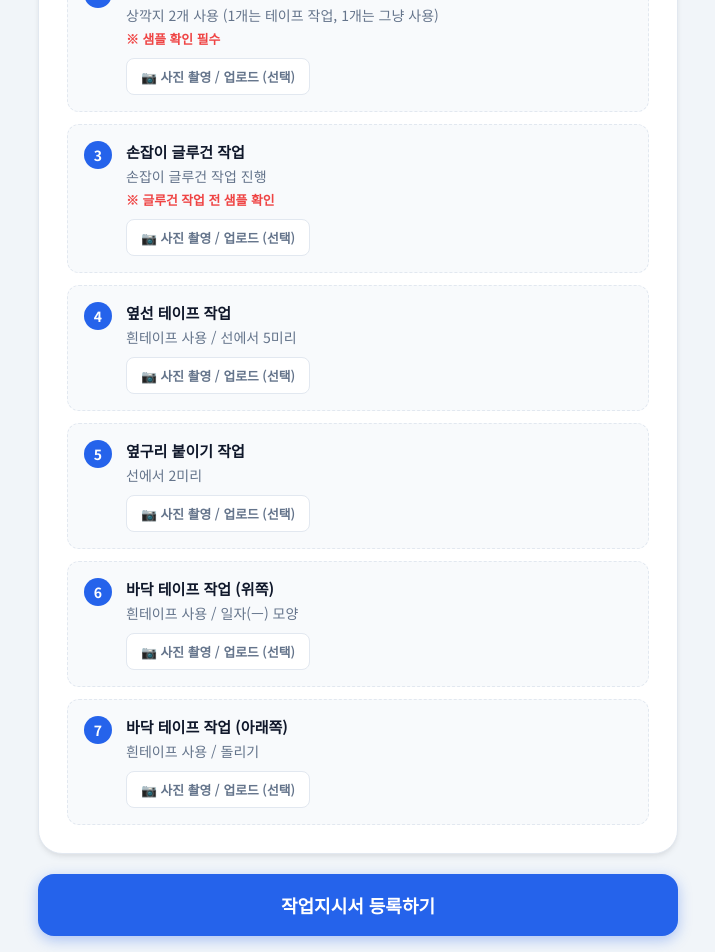
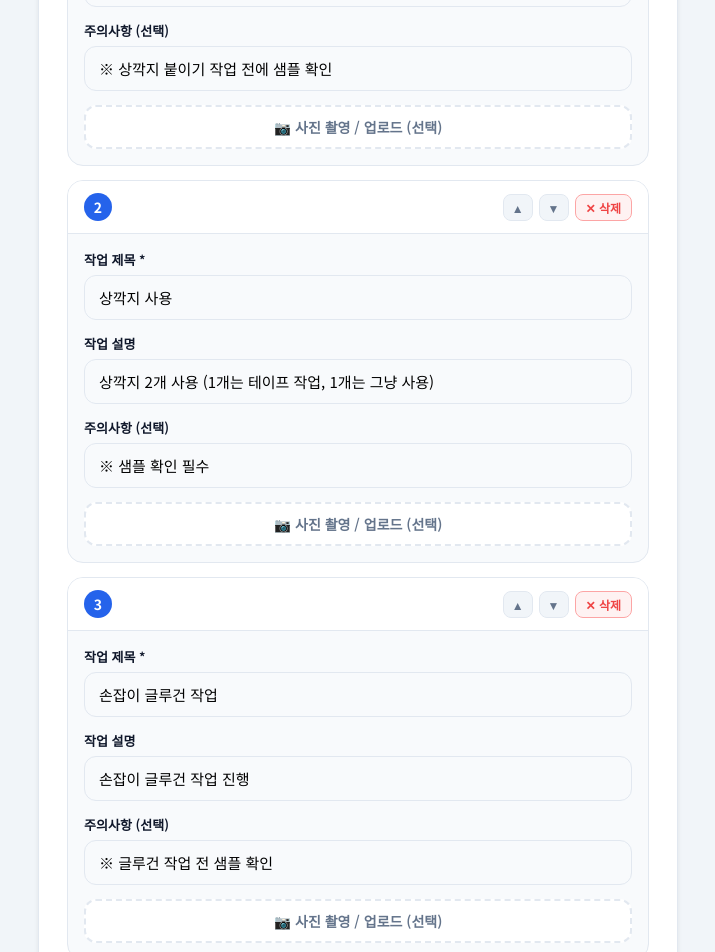
Before and after one commit to succor21k/task-app, a Next.js app: page /admin in a window 1280 px wide. Shown: the part 880-1832 px from the top of the page, without its empty margins (282-997 px from the left). Built offline with nearby package versions, Linux system fonts and the light colour scheme.

Commit message:
관리자: 항목 추가/삭제/편집 + 이미지 즉시 미리보기 추가

```diff
--- a/src/app/admin/admin.css
+++ b/src/app/admin/admin.css
@@ -4,129 +4,175 @@
   padding: 32px 20px 60px;
 }
 
-.admin-header {
-  margin-bottom: 28px;
-}
-.admin-header h1 {
-  font-size: 1.75rem; font-weight: 800;
-  color: var(--text-main); margin-bottom: 6px;
-}
+.admin-header { margin-bottom: 28px; }
+.admin-header h1 { font-size: 1.75rem; font-weight: 800; color: var(--text-main); margin-bottom: 6px; }
 .admin-header p { color: var(--text-muted); font-size: 0.9375rem; }
 
+/* Banners */
 .success-banner {
   background: #dcfce7; color: #15803d;
-  border: 1px solid #86efac;
-  border-radius: var(--radius-md);
-  padding: 16px 20px;
-  margin-bottom: 24px;
-  font-weight: 600;
-  display: flex; flex-direction: column; gap: 8px;
+  border: 1px solid #86efac; border-radius: var(--radius-md);
+  padding: 16px 20px; margin-bottom: 24px;
+  font-weight: 600; display: flex; flex-direction: column; gap: 8px;
 }
-.view-link {
-  color: var(--primary); font-weight: 700; text-decoration: none;
+.view-link { color: var(--primary); font-weight: 700; text-decoration: none; }
+.error-banner {
+  background: var(--danger-light); color: var(--danger);
+  border: 1px solid #fca5a5; border-radius: var(--radius-md);
+  padding: 16px 20px; margin-bottom: 24px; font-weight: 600;
 }
 
-.error-banner {
-  background: var(--danger-light); color: var(--danger);
-  border: 1px solid #fca5a5;
-  border-radius: var(--radius-md);
-  padding: 16px 20px;
-  margin-bottom: 24px;
-  font-weight: 600;
+/* Lightbox */
+.lightbox {
+  position: fixed; inset: 0; z-index: 200;
+  background: rgba(0,0,0,0.92);
+  display: flex; align-items: center; justify-content: center;
+  animation: fadeIn 0.2s ease;
+}
+.lightbox img { max-width: 95vw; max-height: 90vh; border-radius: var(--radius-md); object-fit: contain; }
+.lightbox-close {
+  position: absolute; top: 20px; right: 20px;
+  background: rgba(255,255,255,0.15); color: white; border: none;
+  width: 44px; height: 44px; border-radius: 50%;
+  font-size: 1.25rem; cursor: pointer;
 }
 
+/* Form */
 .admin-form { display: flex; flex-direction: column; gap: 20px; }
 
 .form-section {
-  background: white;
-  border-radius: var(--radius-xl);
-  padding: 28px;
-  box-shadow: var(--shadow-md);
+  background: white; border-radius: var(--radius-xl);
+  padding: 28px; box-shadow: var(--shadow-md);
   border: 1px solid var(--border);
 }
 .form-section h2 {
-  font-size: 1.125rem; font-weight: 700;
-  color: var(--primary);
-  margin-bottom: 20px;
-  padding-bottom: 12px;
+  font-size: 1.125rem; font-weight: 700; color: var(--primary);
+  margin-bottom: 20px; padding-bottom: 12px;
   border-bottom: 2px solid var(--primary-light);
 }
 .section-desc { font-size: 0.875rem; color: var(--text-muted); margin-bottom: 16px; margin-top: -12px; }
 
-.input-group { margin-bottom: 16px; }
+.input-group { margin-bottom: 14px; }
 .input-group:last-child { margin-bottom: 0; }
-.input-group label {
-  display: block; font-size: 0.875rem; font-weight: 600;
-  color: var(--text-main); margin-bottom: 8px;
-}
+.input-group label { display: block; font-size: 0.8125rem; font-weight: 600; color: var(--text-main); margin-bottom: 6px; }
 .input-group input[type="text"],
 .input-group textarea {
-  width: 100%; padding: 12px 16px;
-  border: 1.5px solid var(--border);
-  border-radius: var(--radius-md);
+  width: 100%; padding: 11px 14px;
+  border: 1.5px solid var(--border); border-radius: var(--radius-md);
   font-size: 0.9375rem; background: #f8fafc;
-  transition: border-color 0.2s, background 0.2s;
-  resize: vertical;
+  transition: border-color 0.2s, background 0.2s; resize: vertical;
 }
 .input-group input:focus, .input-group textarea:focus {
   outline: none; border-color: var(--primary); background: white;
 }
-
 .form-row { display: grid; grid-template-columns: 1fr 1fr; gap: 16px; }
 
 /* Task Cards */
 .task-input-card {
-  display: flex; gap: 14px; align-items: flex-start;
-  background: #f8fafc; border-radius: var(--radius-md);
-  padding: 16px; margin-bottom: 12px;
-  border: 1px dashed var(--border);
+  background: #f8fafc; border-radius: var(--radius-lg);
+  border: 1.5px solid var(--border); margin-bottom: 14px;
+  overflow: hidden; transition: box-shadow 0.2s;
 }
-.task-input-card:last-child { margin-bottom: 0; }
+.task-input-card:hover { box-shadow: var(--shadow-md); }
 
+.task-card-header {
+  display: flex; justify-content: space-between; align-items: center;
+  padding: 12px 16px; background: white;
+  border-bottom: 1px solid var(--border);
+}
 .task-num-badge {
-  width: 28px; height: 28px; flex-shrink: 0;
+  width: 28px; height: 28px;
   background: var(--primary); color: white;
-  border-radius: 50%; display: flex;
-  align-items: center; justify-content: center;
-  font-weight: 700; font-size: 0.875rem;
+  border-radius: 50%; display: flex; align-items: center;
+  justify-content: center; font-weight: 700; font-size: 0.875rem;
+  flex-shrink: 0;
 }
+.task-card-actions { display: flex; align-items: center; gap: 6px; }
 
-.task-fixed-content { flex: 1; }
-.task-fixed-title { font-weight: 700; font-size: 0.9375rem; color: var(--text-main); margin-bottom: 4px; }
-.task-fixed-desc { font-size: 0.875rem; color: var(--text-muted); }
-.task-fixed-warning { font-size: 0.8rem; color: var(--danger); margin-top: 4px; font-weight: 600; }
+.btn-move {
+  background: #f1f5f9; border: 1px solid var(--border);
+  color: var(--text-muted); padding: 4px 8px;
+  border-radius: var(--radius-sm); font-size: 0.75rem;
+  cursor: pointer; transition: all 0.15s;
+}
+.btn-move:hover:not(:disabled) { background: var(--primary-light); color: var(--primary); border-color: var(--primary); }
+.btn-move:disabled { opacity: 0.35; cursor: not-allowed; }
 
-.file-label {
-  display: block; margin-top: 10px;
-  cursor: pointer;
+.btn-remove {
+  background: var(--danger-light); color: var(--danger);
+  border: 1px solid #fca5a5; padding: 4px 10px;
+  border-radius: var(--radius-sm); font-size: 0.75rem;
+  font-weight: 600; cursor: pointer; transition: all 0.15s;
 }
+.btn-remove:hover { background: #fee2e2; }
+
+.task-fields { padding: 16px; }
+
+/* Image Upload */
+.image-upload-area { margin-top: 4px; }
+
+.file-label { display: block; cursor: pointer; }
 .file-label input[type="file"] { display: none; }
 .file-label-text {
-  display: inline-block;
-  background: white; border: 1.5px solid var(--border);
-  padding: 8px 14px; border-radius: var(--radius-sm);
-  font-size: 0.8rem; color: var(--text-muted);
-  font-weight: 600; transition: all 0.2s;
+  display: inline-flex; align-items: center; gap: 8px;
+  background: white; border: 2px dashed var(--border);
+  padding: 10px 18px; border-radius: var(--radius-md);
+  font-size: 0.875rem; color: var(--text-muted);
+  font-weight: 600; transition: all 0.2s; width: 100%;
+  justify-content: center;
 }
 .file-label:hover .file-label-text {
   border-color: var(--primary); color: var(--primary); background: var(--primary-light);
 }
 
+/* Image Preview */
+.image-preview-wrap {
+  border-radius: var(--radius-md); overflow: hidden;
+  border: 2px solid var(--primary); background: #000;
+}
+.image-preview {
+  width: 100%; max-height: 220px;
+  object-fit: cover; display: block; cursor: pointer;
+  transition: opacity 0.2s;
+}
+.image-preview:hover { opacity: 0.9; }
+.image-preview-actions {
+  display: flex; gap: 8px; padding: 10px 12px; background: white;
+  border-top: 1px solid var(--border);
+}
+.btn-preview-view {
+  flex: 1; background: var(--primary-light); color: var(--primary);
+  border: none; padding: 8px; border-radius: var(--radius-sm);
+  font-size: 0.8125rem; font-weight: 600; cursor: pointer;
+  transition: background 0.15s;
+}
+.btn-preview-view:hover { background: #dbeafe; }
+.btn-preview-remove {
+  flex: 1; background: var(--danger-light); color: var(--danger);
+  border: none; padding: 8px; border-radius: var(--radius-sm);
+  font-size: 0.8125rem; font-weight: 600; cursor: pointer;
+  transition: background 0.15s;
+}
+.btn-preview-remove:hover { background: #fee2e2; }
+
+/* Add Task Button */
+.btn-add-task {
+  width: 100%; padding: 14px;
+  background: white; border: 2px dashed var(--primary);
+  color: var(--primary); border-radius: var(--radius-md);
+  font-weight: 700; font-size: 0.9375rem;
+  cursor: pointer; transition: all 0.2s; margin-top: 4px;
+}
+.btn-add-task:hover { background: var(--primary-light); }
+
+/* Submit */
 .submit-btn {
   width: 100%; padding: 18px;
-  background: var(--primary);
-  color: white; border: none;
-  border-radius: var(--radius-lg);
-  font-size: 1.125rem; font-weight: 700;
-  cursor: pointer;
+  background: linear-gradient(135deg, var(--primary), #1d4ed8);
+  color: white; border: none; border-radius: var(--radius-lg);
+  font-size: 1.125rem; font-weight: 700; cursor: pointer;
   box-shadow: 0 4px 14px rgba(37,99,235,0.35);
   transition: transform 0.2s, box-shadow 0.2s;
 }
-.submit-btn:hover:not(:disabled) {
-  transform: translateY(-2px);
-  box-shadow: 0 6px 20px rgba(37,99,235,0.4);
-}
-.submit-btn:disabled {
-  background: var(--text-muted); cursor: not-allowed;
-  box-shadow: none; transform: none;
-}
+.submit-btn:hover:not(:disabled) { transform: translateY(-2px); box-shadow: 0 6px 20px rgba(37,99,235,0.4); }
+.submit-btn:disabled { background: var(--text-muted); cursor: not-allowed; box-shadow: none; transform: none; }
--- a/src/app/admin/page.tsx
+++ b/src/app/admin/page.tsx
@@ -1,16 +1,24 @@
 "use client";
 
-import { useState } from "react";
+import { useState, useRef } from "react";
 import "./admin.css";
 
-const FIXED_TASKS = [
-  { title: "상깍지 테이프 작업", desc: "흰테이프 사용해서 한줄로 앞뒤 돌리기", warning: "※ 상깍지 붙이기 작업 전에 샘플 확인" },
-  { title: "상깍지 사용", desc: "상깍지 2개 사용 (1개는 테이프 작업, 1개는 그냥 사용)", warning: "※ 샘플 확인 필수" },
-  { title: "손잡이 글루건 작업", desc: "손잡이 글루건 작업 진행", warning: "※ 글루건 작업 전 샘플 확인" },
-  { title: "옆선 테이프 작업", desc: "흰테이프 사용 / 선에서 5미리", warning: "" },
-  { title: "옆구리 붙이기 작업", desc: "선에서 2미리", warning: "" },
-  { title: "바닥 테이프 작업 (위쪽)", desc: "흰테이프 사용 / 일자(ㅡ) 모양", warning: "" },
-  { title: "바닥 테이프 작업 (아래쪽)", desc: "흰테이프 사용 / 돌리기", warning: "" },
+interface TaskItem {
+  title: string;
+  desc: string;
+  warning: string;
+  imageFile: File | null;
+  imagePreview: string | null;
+}
+
+const DEFAULT_TASKS: TaskItem[] = [
+  { title: "상깍지 테이프 작업", desc: "흰테이프 사용해서 한줄로 앞뒤 돌리기", warning: "※ 상깍지 붙이기 작업 전에 샘플 확인", imageFile: null, imagePreview: null },
+  { title: "상깍지 사용", desc: "상깍지 2개 사용 (1개는 테이프 작업, 1개는 그냥 사용)", warning: "※ 샘플 확인 필수", imageFile: null, imagePreview: null },
+  { title: "손잡이 글루건 작업", desc: "손잡이 글루건 작업 진행", warning: "※ 글루건 작업 전 샘플 확인", imageFile: null, imagePreview: null },
+  { title: "옆선 테이프 작업", desc: "흰테이프 사용 / 선에서 5미리", warning: "", imageFile: null, imagePreview: null },
+  { title: "옆구리 붙이기 작업", desc: "선에서 2미리", warning: "", imageFile: null, imagePreview: null },
+  { title: "바닥 테이프 작업 (위쪽)", desc: "흰테이프 사용 / 일자(ㅡ) 모양", warning: "", imageFile: null, imagePreview: null },
+  { title: "바닥 테이프 작업 (아래쪽)", desc: "흰테이프 사용 / 돌리기", warning: "", imageFile: null, imagePreview: null },
 ];
 
 export default function AdminPage() {
@@ -18,12 +26,53 @@ export default function AdminPage() {
   const [quantity, setQuantity] = useState("2,000개 (4,000매)");
   const [deliveryDate, setDeliveryDate] = useState("완료되는 대로 납품");
   const [notice, setNotice] = useState("500개 먼저 작업 요망\n한 줄, 두 줄 섞이지 않게 주의");
-  const [taskImages, setTaskImages] = useState<(File | null)[]>(Array(7).fill(null));
+  const [tasks, setTasks] = useState<TaskItem[]>(DEFAULT_TASKS.map(t => ({ ...t })));
   const [status, setStatus] = useState<"idle" | "uploading" | "saving" | "done" | "error">("idle");
   const [errorMsg, setErrorMsg] = useState("");
+  const [lightbox, setLightbox] = useState<string | null>(null);
 
-  const handleImageChange = (idx: number, file: File | null) => {
-    setTaskImages(prev => { const n = [...prev]; n[idx] = file; return n; });
+  // 작업 항목 필드 수정
+  const updateTask = (idx: number, field: keyof TaskItem, value: any) => {
+    setTasks(prev => prev.map((t, i) => i === idx ? { ...t, [field]: value } : t));
+  };
+
+  // 이미지 선택 핸들러
+  const handleImage = (idx: number, file: File | null) => {
+    if (!file) return;
+    const reader = new FileReader();
+    reader.onload = (e) => {
+      setTasks(prev => prev.map((t, i) =>
+        i === idx ? { ...t, imageFile: file, imagePreview: e.target?.result as string } : t
+      ));
+    };
+    reader.readAsDataURL(file);
+  };
+
+  // 이미지 삭제
+  const removeImage = (idx: number) => {
+    setTasks(prev => prev.map((t, i) =>
+      i === idx ? { ...t, imageFile: null, imagePreview: null } : t
+    ));
+  };
+
+  // 항목 추가
+  const addTask = () => {
+    setTasks(prev => [...prev, { title: "", desc: "", warning: "", imageFile: null, imagePreview: null }]);
+  };
+
+  // 항목 삭제
+  const removeTask = (idx: number) => {
+    if (tasks.length <= 1) return;
+    setTasks(prev => prev.filter((_, i) => i !== idx));
+  };
+
+  // 항목 순서 이동
+  const moveTask = (idx: number, dir: -1 | 1) => {
+    const newTasks = [...tasks];
+    const swap = idx + dir;
+    if (swap < 0 || swap >= newTasks.length) return;
+    [newTasks[idx], newTasks[swap]] = [newTasks[swap], newTasks[idx]];
+    setTasks(newTasks);
   };
 
   const handleSubmit = async (e: React.FormEvent) => {
@@ -34,11 +83,10 @@ export default function AdminPage() {
     try {
       // 이미지 업로드
       const imageUrls: (string | null)[] = [];
-      for (let i = 0; i < taskImages.length; i++) {
-        const file = taskImages[i];
-        if (file) {
+      for (const task of tasks) {
+        if (task.imageFile) {
           const fd = new FormData();
-          fd.append("file", file);
+          fd.append("file", task.imageFile);
           const res = await fetch("/api/upload", { method: "POST", body: fd });
           const data = await res.json();
           if (!res.ok) throw new Error(data.error || "이미지 업로드 실패");
@@ -50,8 +98,7 @@ export default function AdminPage() {
 
       setStatus("saving");
 
-      // 작업지시서 저장
-      const tasks = FIXED_TASKS.map((t, i) => ({
+      const orderTasks = tasks.map((t, i) => ({
         id: i + 1,
         title: t.title,
         desc: t.desc,
@@ -62,14 +109,15 @@ export default function AdminPage() {
       const res = await fetch("/api/orders", {
         method: "POST",
         headers: { "Content-Type": "application/json" },
-        body: JSON.stringify({ productName, quantity, deliveryDate, notice, tasks }),
+        body: JSON.stringify({ productName, quantity, deliveryDate, notice, tasks: orderTasks }),
       });
 
       const data = await res.json();
       if (!res.ok) throw new Error(data.error || "저장 실패");
 
       setStatus("done");
-      setTaskImages(Array(7).fill(null));
+      // 이미지 프리뷰만 초기화
+      setTasks(prev => prev.map(t => ({ ...t, imageFile: null, imagePreview: null })));
     } catch (err: any) {
       setStatus("error");
       setErrorMsg(err.message);
@@ -77,10 +125,18 @@ export default function AdminPage() {
   };
 
   return (
+    <>
+      {lightbox && (
+        <div className="lightbox" onClick={() => setLightbox(null)}>
+          <img src={lightbox} alt="미리보기" />
+          <button className="lightbox-close">✕</button>
+        </div>
+      )}
+
       <div className="admin-wrap">
         <header className="admin-header">
-        <h1>작업지시서 등록</h1>
-        <p>새로운 작업지시서를 등록하고 작업자들과 공유하세요.</p>
+          <h1>✏️ 작업지시서 등록</h1>
+          <p>작업 항목을 자유롭게 추가·수정·삭제할 수 있습니다.</p>
         </header>
 
         {status === "done" && (
@@ -90,10 +146,11 @@ export default function AdminPage() {
           </div>
         )}
         {status === "error" && (
-        <div className="error-banner">❌ 오류 발생: {errorMsg}</div>
+          <div className="error-banner">❌ 오류: {errorMsg}</div>
         )}
 
         <form onSubmit={handleSubmit} className="admin-form">
+          {/* 기본 정보 */}
           <section className="form-section">
             <h2>기본 정보</h2>
             <div className="input-group">
@@ -116,30 +173,93 @@ export default function AdminPage() {
             </div>
           </section>
 
+          {/* 작업 항목 */}
           <section className="form-section">
-          <h2>세부 작업 지시사항 (고정 항목)</h2>
-          <p className="section-desc">작업 제목과 설명은 고정되어 있습니다. 샘플 사진만 추가해 주세요.</p>
-          {FIXED_TASKS.map((task, i) => (
+            <h2>세부 작업 지시사항</h2>
+            <p className="section-desc">항목을 추가·삭제하거나 내용을 직접 수정할 수 있습니다.</p>
+
+            {tasks.map((task, i) => (
               <div key={i} className="task-input-card">
-              <div className="task-num-badge">{i + 1}</div>
-              <div className="task-fixed-content">
-                <div className="task-fixed-title">{task.title}</div>
-                <div className="task-fixed-desc">{task.desc}</div>
-                {task.warning && <div className="task-fixed-warning">{task.warning}</div>}
+                {/* 카드 헤더 */}
+                <div className="task-card-header">
+                  <span className="task-num-badge">{i + 1}</span>
+                  <div className="task-card-actions">
+                    <button type="button" className="btn-move" onClick={() => moveTask(i, -1)} disabled={i === 0} title="위로">▲</button>
+                    <button type="button" className="btn-move" onClick={() => moveTask(i, 1)} disabled={i === tasks.length - 1} title="아래로">▼</button>
+                    <button type="button" className="btn-remove" onClick={() => removeTask(i)} title="삭제">✕ 삭제</button>
+                  </div>
+                </div>
+
+                {/* 편집 필드 */}
+                <div className="task-fields">
+                  <div className="input-group">
+                    <label>작업 제목 *</label>
+                    <input
+                      type="text" required
+                      value={task.title}
+                      placeholder="예: 상깍지 테이프 작업"
+                      onChange={e => updateTask(i, "title", e.target.value)}
+                    />
+                  </div>
+                  <div className="input-group">
+                    <label>작업 설명</label>
+                    <input
+                      type="text"
+                      value={task.desc}
+                      placeholder="예: 흰테이프 사용해서 한줄로 앞뒤 돌리기"
+                      onChange={e => updateTask(i, "desc", e.target.value)}
+                    />
+                  </div>
+                  <div className="input-group">
+                    <label>주의사항 (선택)</label>
+                    <input
+                      type="text"
+                      value={task.warning}
+                      placeholder="예: ※ 샘플 확인 필수"
+                      onChange={e => updateTask(i, "warning", e.target.value)}
+                    />
+                  </div>
+
+                  {/* 이미지 업로드 + 미리보기 */}
+                  <div className="image-upload-area">
+                    {task.imagePreview ? (
+                      <div className="image-preview-wrap">
+                        <img
+                          src={task.imagePreview}
+                          alt="미리보기"
+                          className="image-preview"
+                          onClick={() => setLightbox(task.imagePreview!)}
+                        />
+                        <div className="image-preview-actions">
+                          <button type="button" className="btn-preview-view" onClick={() => setLightbox(task.imagePreview!)}>
+                            🔍 크게 보기
+                          </button>
+                          <button type="button" className="btn-preview-remove" onClick={() => removeImage(i)}>
+                            🗑 사진 삭제
+                          </button>
+                        </div>
+                      </div>
+                    ) : (
                       <label className="file-label">
                         <input
                           type="file"
                           accept="image/*"
                           capture="environment"
-                    onChange={e => handleImageChange(i, e.target.files?.[0] || null)}
+                          onChange={e => handleImage(i, e.target.files?.[0] || null)}
                         />
                         <span className="file-label-text">
-                    {taskImages[i] ? `📷 ${taskImages[i]!.name}` : "📷 사진 촬영 / 업로드 (선택)"}
+                          📷 사진 촬영 / 업로드 (선택)
                         </span>
                       </label>
+                    )}
+                  </div>
                 </div>
               </div>
             ))}
+
+            <button type="button" className="btn-add-task" onClick={addTask}>
+              + 작업 항목 추가하기
+            </button>
           </section>
 
           <button
@@ -149,9 +269,10 @@ export default function AdminPage() {
           >
             {status === "uploading" && "📤 사진 업로드 중..."}
             {status === "saving" && "💾 저장 중..."}
-          {(status === "idle" || status === "done" || status === "error") && "작업지시서 등록하기"}
+            {(status === "idle" || status === "done" || status === "error") && "✅ 작업지시서 등록하기"}
           </button>
         </form>
       </div>
+    </>
   );
 }
```
Lines whose indentation alone changed are shown as unchanged.
